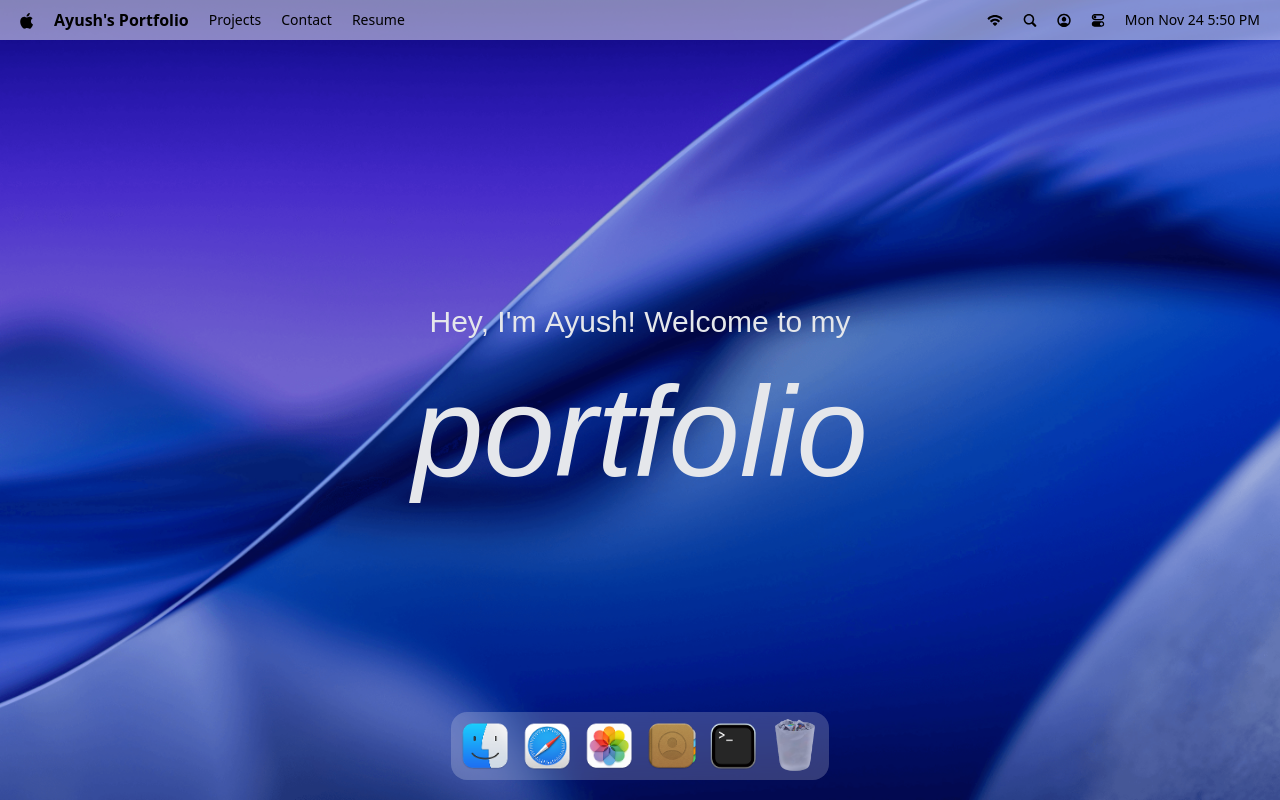
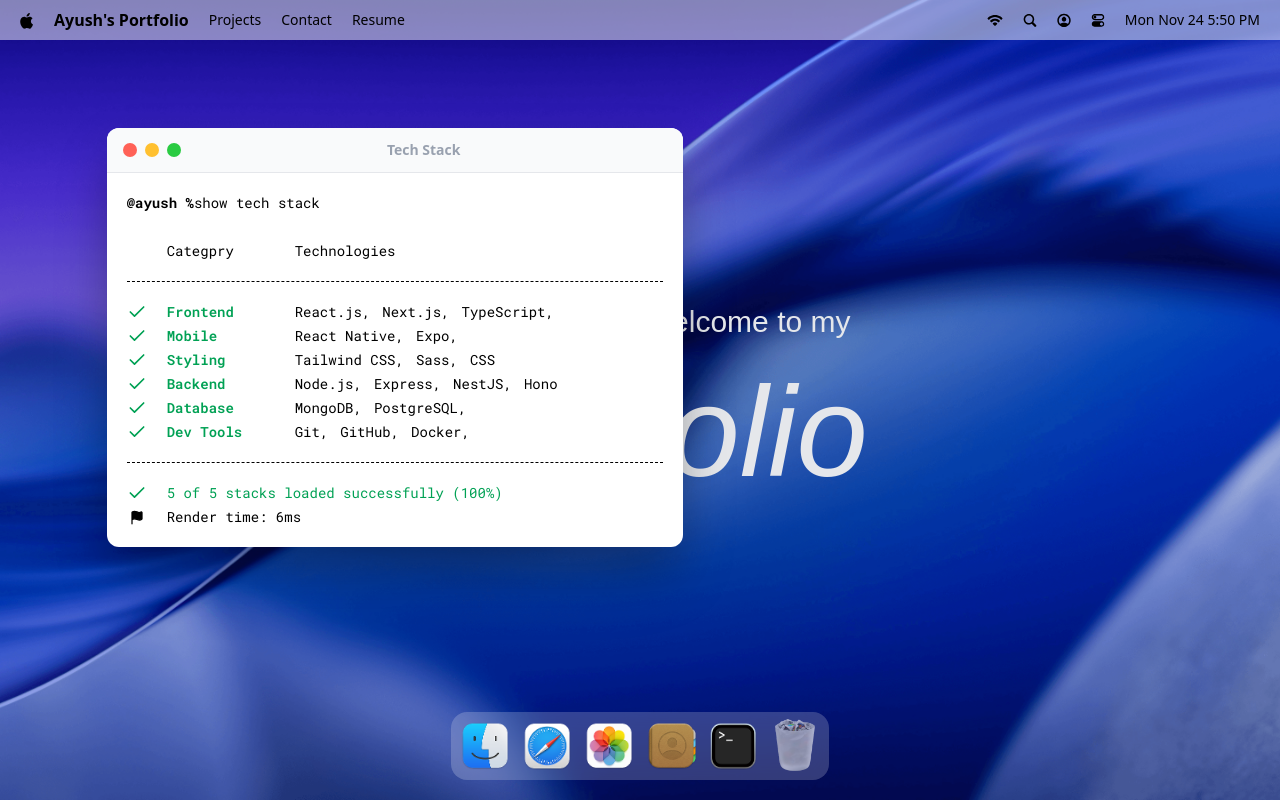
Before and after one commit to AyushGupta2526/Portfolio, a React (Vite) app: page / in a window 1280 px wide. Both pictures are taken after a click on the button 733 px from the left and 746 px from the top of the page. Built offline with nearby package versions, Linux system fonts and the light colour scheme; a web font is replaced by a local one.

Commit message:
implement a hoc for managing window states and add first window - terminal

```diff
--- a/src/App.jsx
+++ b/src/App.jsx
@@ -1,4 +1,10 @@
+import gsap from "gsap"
+import { Draggable } from "gsap/Draggable"
+
 import { Dock, Navbar, Welcome } from "#components"
+import Terminal from "#windows";
+
+gsap.registerPlugin(Draggable);
 
 const App = () => {
   return (
@@ -6,6 +12,8 @@
       <Navbar />
       <Welcome />
       <Dock />
+
+      <Terminal />
     </main>
   )
 }
--- a/src/components/Dock.jsx
+++ b/src/components/Dock.jsx
@@ -89,7 +89,7 @@
                 </div>
             ))}
 
-            <Tooltip id="dock-tooltip" place="top" className='tooptip' />
+            <Tooltip id="dock-tooltip" place="top" className='tooltip' />
         </div>
     </section>
   )
--- /dev/null
+++ b/src/components/WindowControls.jsx
@@ -0,0 +1,14 @@
+import useWindowStore from "#store/window"
+
+const WindowControls = ({ target }) => {
+    const { closeWindow } = useWindowStore();
+  return (
+    <div id="window-controls">
+        <div className="close" onClick={() => closeWindow(target)} />
+            <div className= "minimize" />
+            <div className= "maximize" />
+    </div>
+  )
+}
+
+export default WindowControls
--- a/src/components/index.js
+++ b/src/components/index.js
@@ -1,5 +1,6 @@
 import Navbar from "./Navbar.jsx";
 import Welcome from "./Welcome.jsx";
 import Dock from "./Dock.jsx";
+import WindowControls from "./WindowControls.jsx";
 
-export { Navbar, Welcome, Dock }
+export { Navbar, Welcome, Dock, WindowControls }
--- /dev/null
+++ b/src/hoc/WindowWrapper.jsx
@@ -0,0 +1,49 @@
+import useWindowStore from '#store/window'
+import { useGSAP } from '@gsap/react';
+import { useLayoutEffect, useRef } from 'react'
+import gsap from 'gsap';
+import { Draggable } from 'gsap/Draggable';
+
+const WindowWrapper = (Component, windowKey) => {
+    const Wrapped = (props) => {
+        const { focusWindow, windows } = useWindowStore();
+        const { isOpen, zIndex } = windows[windowKey];
+        const ref = useRef(null);
+
+        useGSAP(() => {
+            const el = ref.current;
+            if (!el || !isOpen) return;
+
+            el.style.display = 'block';
+
+            gsap.fromTo(el, { scale: 0.8, opacity: 0, y:40 }, { scale: 1, opacity: 1, y: 0, duration: 0.4, ease: 'power3.out'})
+        }, [isOpen]);
+
+        useGSAP(() => {
+            const el = ref.current;
+            if(!el) return;
+
+            const [instance] = Draggable.create(el, { onPress: () => focusWindow(windowKey)
+            })
+
+            return () => instance.kill();
+        }, []);
+
+
+        useLayoutEffect(() => {
+          const el = ref.current;
+          if (!el) return;
+          el.style.display = isOpen ? 'block' : 'none'}, [isOpen]);
+
+        return ( <section id={windowKey} ref={ref} style={{ zIndex }} className='absolute' >
+            <Component {...props} />
+            </section>
+        )
+    }
+
+    Wrapped.displayName = `WindowWrapper(${Component.displayName || Component.name || "Component"}`;
+
+  return Wrapped;
+}
+
+export default WindowWrapper
--- /dev/null
+++ b/src/windows/Terminal.jsx
@@ -0,0 +1,58 @@
+import WindowControls from '#components/WindowControls'
+import { techStack } from '#constants'
+import WindowWrapper from '#hoc/WindowWrapper'
+import { Check, Flag } from 'lucide-react'
+import React from 'react'
+
+const Terminal = () => {
+  return (
+    <>
+    <div id='window-header'>
+        <WindowControls target='terminal'/>
+        <h2>Tech Stack</h2>
+        </div>
+
+        <div className='techstack'>
+            <p>
+                <span className='font-bold'>@ayush %</span>
+                show tech stack
+            </p>
+
+            <div className='label'>
+                <p className='w-32'>Categpry</p>
+                <p>Technologies</p>
+            </div>
+
+            <ul className='content'>
+                {techStack.map(({ category, items }) =>(
+                    <li key={category} className='flex item-center'>
+                        <Check className='check' size={20} />
+                        <h3>{category}</h3>
+                        <ul>
+                            {items.map((item, i) =>(
+                                <li key={i}>{item}
+                                {i < item.length - 1 ? "," : ""}</li>
+                            ))}
+                        </ul>
+                    </li>
+                ))}
+            </ul>
+
+            <div className='footnote'>
+                <p>
+                    <Check size={20} /> 5 of 5 stacks loaded successfully (100%)
+                </p>
+
+                <p className='text-black'>
+                    <Flag size={15} fill='black' />
+                    Render time: 6ms
+                </p>
+            </div>
+        </div>
+    </>
+  )
+}
+
+const TerminalWindow = WindowWrapper(Terminal, 'terminal')
+
+export default TerminalWindow
--- /dev/null
+++ b/src/windows/index.js
@@ -0,0 +1,3 @@
+import Terminal from "./Terminal";
+
+export default Terminal;
```
